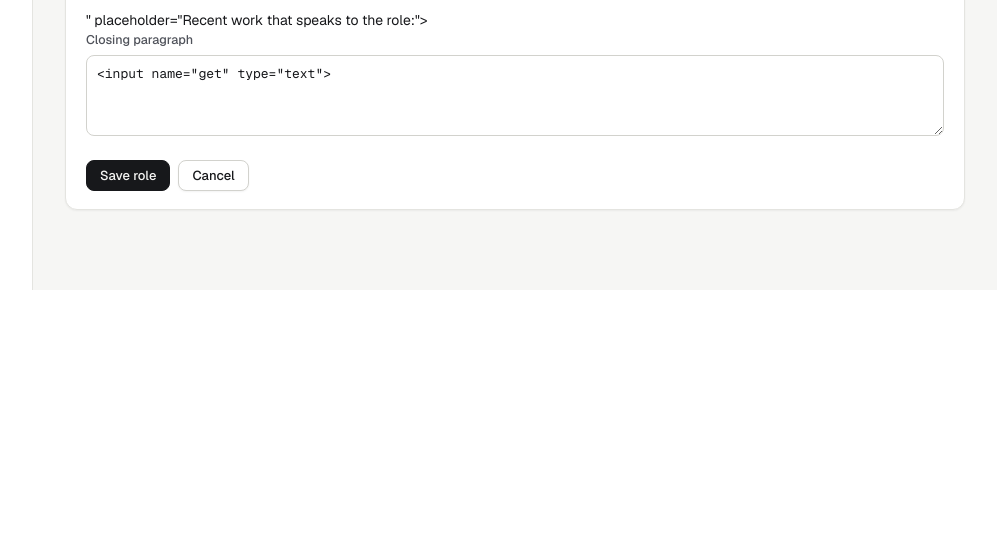
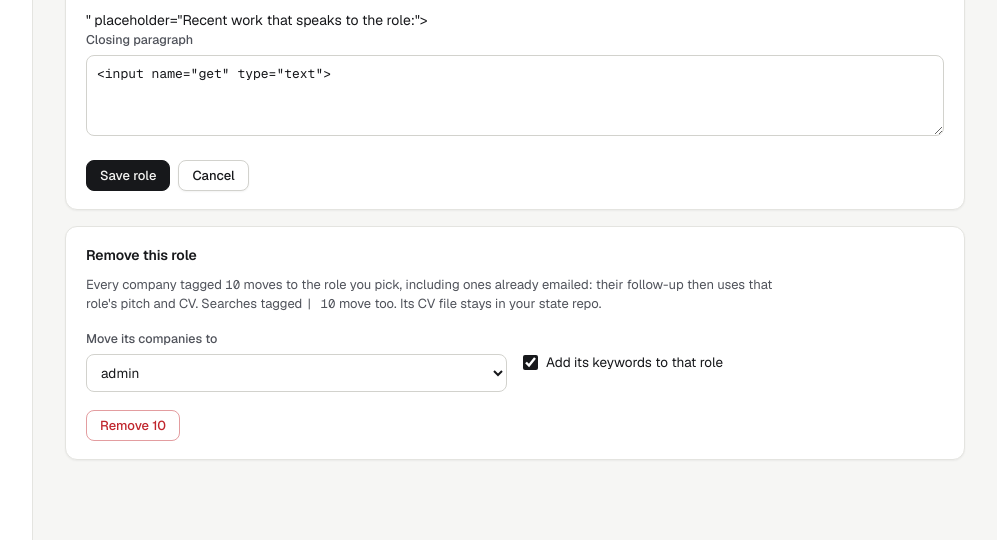
Before and after one commit to Asheryram/mime, a Flask app: template webapp/templates/role_form.html in a window 1280 px wide. Shown: the part 1597-2137 px from the top of the page, without its empty margins (203-1200 px from the left). Before the commit the page ends 1887 px from the top, so only its background shows below. Run offline with Flask 3, Linux system fonts and the light colour scheme; the template is opened without the code that fills it: most values are stand-ins (such as "Sample title", 1, 10 or a date in 2020); form fields are guessed from the names that the template uses.

Commit message:
Fold the sysadmin role into devops, and let roles be removed safely
Defaults: devops takes on sysadmin's keywords (so IT services firms get
the DevOps pitch), one new highlight covering the security and networking
work only sysadmin claimed (secure VPCs/IAM, -30% misconfigurations,
Cisco networking, Linux/Bash), and network and security hardening in the
follow-up. The sysadmin role is gone; its monitoring and DR claims were
already in devops.

Removing a role from the dashboard (Roles -> role -> Remove this role)
moves every company tagged with it, including already-emailed ones, and
any "| role" searches to the role you pick, optionally merging its
keywords. Companies and searches move before the role is deleted, so a
failure halfway leaves nothing orphaned.

A row whose role no longer exists (e.g. tracks.json edited by hand, or
the defaults changing under an unsaved setup) is never auto-approved or
sent: it waits in Needs you as "choose a role", is listed in the review
email, and the Roles page offers to move all such rows in one go.

Co-Authored-By: Claude Opus 5.5 <noreply@anthropic.com>
Claude-Session: https://claude.ai/code/session_01LhtqaFYkS5TYc9e7jhRY4L

```diff
--- a/webapp/app.py
+++ b/webapp/app.py
@@ -213,12 +213,24 @@ def has_email(c):
     return bool(c.get("email")) and c["email"] != "no_email_found"
 
 
+def current_tracks():
+    """(tracks, saved), read once per request: every page needs it for the buckets."""
+    if "tracks" not in g:
+        g.tracks = state_repo.get_tracks()
+    return g.tracks
+
+
+def role_missing(c):
+    """The row's role was removed (or never existed), so it can't be sent as-is."""
+    return bool(c.get("track")) and c["track"] not in current_tracks()[0]
+
+
 def bucket_of(c):
     """Which page a row belongs on, in terms of what (if anything) it needs from you."""
     s = c["status"]
     if s in ("Review", "Failed") or (s == "Skipped" and not has_email(c)):
         return "attention"
-    if s in ("Pending", "Approved") and is_yes(c.get("role_review")):
+    if s in ("Pending", "Approved") and (is_yes(c.get("role_review")) or role_missing(c)):
         return "attention"
     if s in ("Pending", "Approved") and has_email(c):
         return "upcoming"
@@ -322,9 +334,10 @@ def triage_item(c, tracks=()):
         "email": current,
         "reason": reason,
         "type": c["company_type"],
-        "track": c["track"] or (tracks[0] if tracks else ""),
+        "track": c["track"] if c["track"] in tracks else (tracks[0] if tracks else ""),
         "tracks": list(tracks),
-        "role_reason": c.get("role_reason", ""),
+        "role_reason": (f"its role '{c['track']}' was removed" if role_missing(c)
+                        else c.get("role_reason", "")),
         "added": c["date_added"],
         "name_suggestion": guess if guess and guess.lower() != c["company_name"].strip().lower() else "",
         "email_suggestions": [e for e in (f"{p}@{domain}" for p in ("careers", "hr", "jobs", "info")) if e != current] if domain else [],
@@ -564,7 +577,7 @@ def upcoming():
     scraping = [c for c in companies if c["bucket"] == "scraping"]
     # Mirror run_send_emails: rows on a switched-off role, or one with no CV,
     # are held and skipped before the daily cap, so they don't take a slot.
-    tracks, _ = state_repo.get_tracks()
+    tracks, _ = current_tracks()
     hold = {}
     for key in {c["track"] or "devops" for c in rows}:
         t = tracks.get(key)
@@ -934,7 +947,7 @@ LETTER_BULLETS = 3
 
 
 def track_keys():
-    tracks, _ = state_repo.get_tracks()
+    tracks, _ = current_tracks()
     return list(tracks)
 
 
@@ -1033,7 +1046,7 @@ def role_preview(role, company="Acme Ltd"):
 
 
 def _load_role(key):
-    tracks, saved = state_repo.get_tracks()
+    tracks, saved = current_tracks()
     return tracks.get(key), tracks, saved
 
 
@@ -1041,7 +1054,7 @@ def _load_role(key):
 @login_required
 def roles():
     companies, nav = load_data()
-    tracks, saved = state_repo.get_tracks()
+    tracks, saved = current_tracks()
     rows = []
     for key, t in tracks.items():
         size = safe_call(state_repo.cv_size, t["cv_path"])
@@ -1053,7 +1066,12 @@ def roles():
             "queued": queued, "sent": sent_n,
             "live": bool(t.get("active", True)) and size is not None,
         })
-    return render_template("roles.html", active="roles", nav=nav, rows=rows, saved=saved)
+    orphans = {}
+    for c in companies:
+        if role_missing(c):
+            orphans[c["track"]] = orphans.get(c["track"], 0) + 1
+    return render_template("roles.html", active="roles", nav=nav, rows=rows, saved=saved,
+                           orphans=sorted(orphans.items()), keys=list(tracks))
 
 
 @app.route("/roles/new", methods=["GET", "POST"])
@@ -1128,6 +1146,7 @@ def role_detail(key):
         text_fields=ROLE_TEXT_FIELDS, n_bullets=LETTER_BULLETS,
         has_cv=size is not None, cv_kb=max(0.1, round(size / 1024, 1)) if size is not None else None,
         preview=role_preview(role),
+        other_roles=[k for k in current_tracks()[0] if k != key],
         queued=sum(1 for c in companies if c["bucket"] == "upcoming" and (c["track"] or "devops") == key),
     )
 
@@ -1149,6 +1168,93 @@ def role_active(key):
     state_repo.mutate_tracks(toggle, f"Turn role '{key}' {'on' if turn_on else 'off'} via dashboard")
     flash(f"'{key}' is {'on: its queued companies go out with the next send' if turn_on else 'off: its companies wait in the queue'}.", "success")
     return redirect(url_for("role_detail", key=key))
+
+
+def _move_companies(from_key, to_key, message):
+    """Retag every row on from_key (any status) to to_key. Returns (moved, of_which_sent)."""
+    def fn(rows):
+        moved = sent = 0
+        for r in rows:
+            if r["track"] == from_key:
+                r["track"] = to_key
+                r["role_reason"] = f"moved from {from_key}"
+                moved += 1
+                sent += r["status"] in ("Sent", "Followup-Sent")
+        return moved, sent
+    return state_repo.mutate_queue(fn, message)
+
+
+def _retag_queries(from_key, to_key):
+    """Point any search tagged '| from_key' at to_key instead. Returns lines changed."""
+    text = state_repo.get_queries_text()
+    if text is None:
+        return 0
+    changed, out = 0, []
+    for line in text.splitlines():
+        parts = line.split("|")
+        if not line.strip().startswith("#") and len(parts) == 3 and parts[2].strip().lower() == from_key:
+            parts[2] = f" {to_key}"
+            line = "|".join(parts)
+            changed += 1
+        out.append(line)
+    if changed:
+        state_repo.save_queries_text("\n".join(out) + "\n", f"Retag searches from {from_key} to {to_key}")
+    return changed
+
+
+@app.route("/roles/<key>/delete", methods=["POST"])
+@login_required
+def role_delete(key):
+    tracks, _ = current_tracks()
+    to_key = request.form.get("move_to", "")
+    if key not in tracks:
+        flash("No role by that name.", "error")
+        return redirect(url_for("roles"))
+    if len(tracks) < 2:
+        flash("You can't remove your only role.", "error")
+        return redirect(url_for("role_detail", key=key))
+    if to_key not in tracks or to_key == key:
+        flash("Pick another role to move this role's companies to.", "error")
+        return redirect(url_for("role_detail", key=key) + "#remove")
+
+    # Companies and searches first: if this stops halfway, the role still
+    # exists and nothing is orphaned; retrying finishes the job.
+    moved, sent = _move_companies(key, to_key, f"Move companies from role '{key}' to '{to_key}'")
+    queries = _retag_queries(key, to_key)
+    merge_kw = request.form.get("merge_keywords") == "on"
+
+    def remove(ts):
+        if key in ts:
+            if merge_kw and to_key in ts:
+                kws = ts[to_key].setdefault("keywords", [])
+                kws.extend(k for k in ts[key].get("keywords", []) if k not in kws)
+            del ts[key]
+    state_repo.mutate_tracks(remove, f"Remove role '{key}' via dashboard")
+
+    parts = [f"Removed '{key}'. Moved {moved} compan{'y' if moved == 1 else 'ies'} to '{to_key}'"]
+    if sent:
+        parts.append(f"({sent} already emailed; their follow-up now uses the {to_key} pitch and CV)")
+    if queries:
+        parts.append(f"and {queries} search{'es' if queries != 1 else ''}")
+    if merge_kw:
+        parts.append(f"and added its keywords to '{to_key}'")
+    flash(" ".join(parts) + ".", "success")
+    return redirect(url_for("role_detail", key=to_key))
+
+
+@app.route("/roles/move-orphans", methods=["POST"])
+@login_required
+def roles_move_orphans():
+    tracks, _ = current_tracks()
+    from_key, to_key = request.form.get("from", ""), request.form.get("move_to", "")
+    if from_key in tracks or to_key not in tracks:
+        flash("Pick one of your roles to move them to.", "error")
+        return redirect(url_for("roles"))
+    moved, _ = _move_companies(from_key, to_key, f"Move companies from removed role '{from_key}' to '{to_key}'")
+    queries = _retag_queries(from_key, to_key)
+    extra = f" and {queries} search{'es' if queries != 1 else ''}" if queries else ""
+    flash(f"Moved {moved} compan{'y' if moved == 1 else 'ies'}{extra} from '{from_key}' to '{to_key}'.", "success")
+    return redirect(url_for("roles"))
 
 
 @app.route("/roles/<key>/cv", methods=["POST"])
--- a/webapp/templates/role_form.html
+++ b/webapp/templates/role_form.html
@@ -112,4 +112,20 @@
     </div>
   </form>
 </section>
+
+{% if key and other_roles %}
+<section class="panel card-box" id="remove" style="max-width: 900px;">
+  <div class="panel-head"><h2>Remove this role</h2></div>
+  <p class="hint">Every company tagged <span class="mono">{{ key }}</span> moves to the role you pick, including ones already emailed: their follow-up then uses that role's pitch and CV. Searches tagged <span class="mono">| {{ key }}</span> move too. Its CV file stays in your state repo.</p>
+  <form method="post" action="{{ url_for('role_delete', key=key) }}"
+        onsubmit="return confirm('Remove the {{ key }} role and move its companies to ' + this.move_to.value + '? This can\'t be undone from here.');">
+    <div class="form-grid">
+      <div><label for="move_to">Move its companies to</label>
+        <select id="move_to" name="move_to">{% for k in other_roles %}<option value="{{ k }}">{{ k }}</option>{% endfor %}</select></div>
+      <div style="padding-top: 22px;"><label class="check"><input type="checkbox" name="merge_keywords" checked> Add its keywords to that role</label></div>
+    </div>
+    <div class="form-actions"><button type="submit" class="danger">Remove {{ key }}</button></div>
+  </form>
+</section>
+{% endif %}
 {% endblock %}
```
Also changed, not shown: outreach_pipeline.py (+10 -2 lines), tests/test_remove_role.py (added, +143 -0 lines), tests/test_role_match.py (+6 -5 lines), tests/test_roles.py (+15 -2 lines), webapp/templates/roles.html (+12 -0 lines), webapp/tracks_default.json (+23 -60 lines), README.md.
